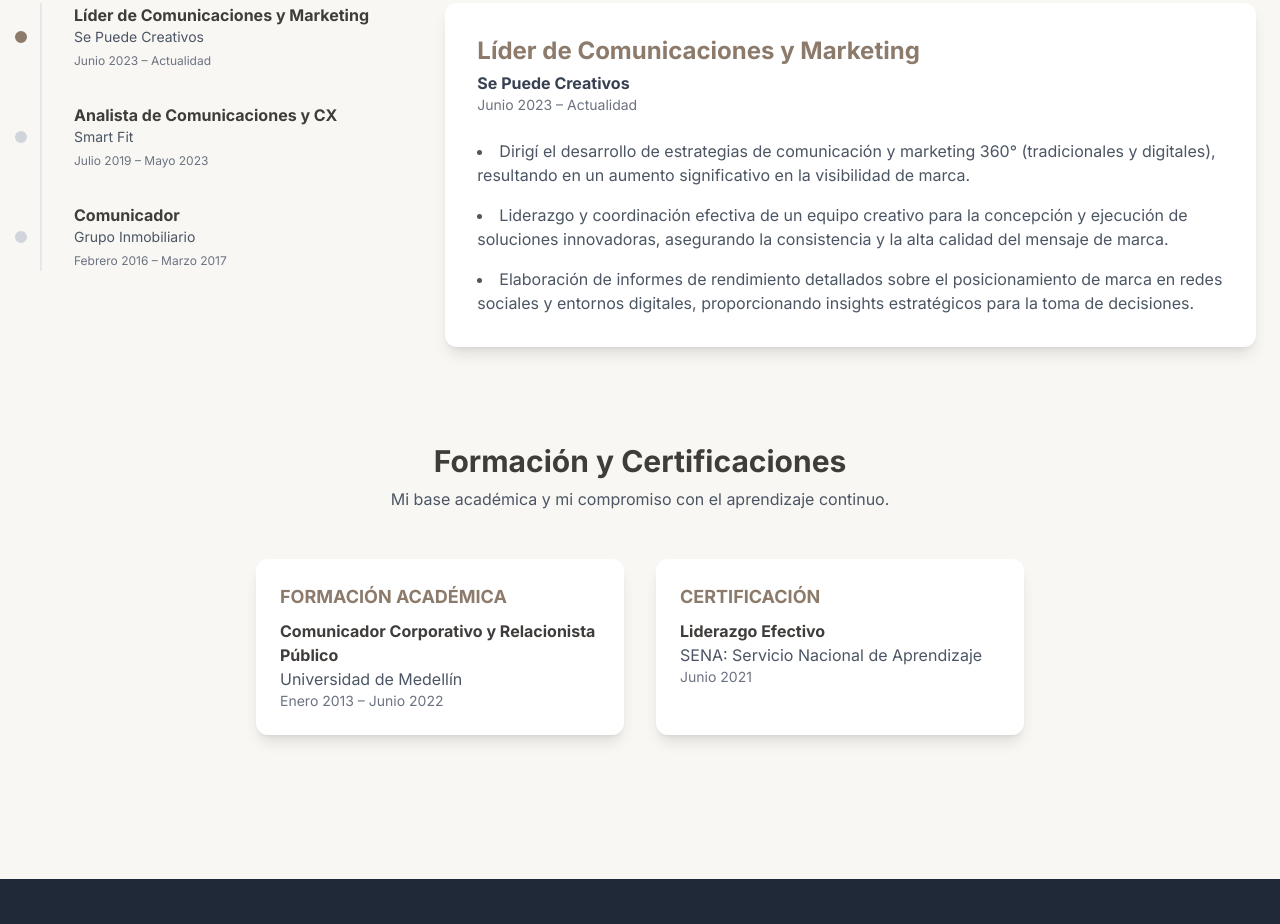
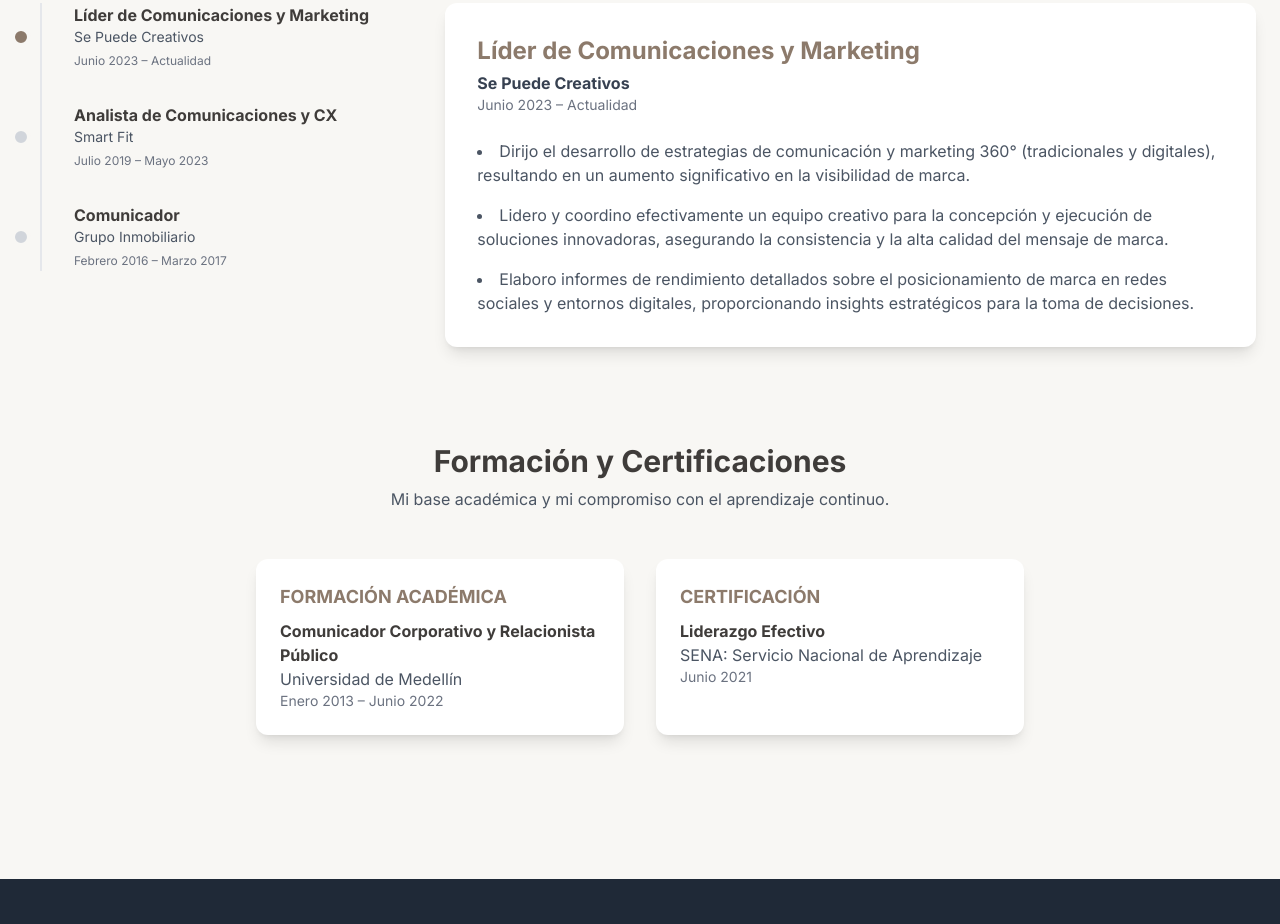
Before and after one commit to ceosm/CV-Sebasti-n-Meneses-Olano, a plain HTML site: page index.html in a window 1280 px wide. Shown: the part 1508-2432 px from the top of the page. Drawn offline with nearby package versions, Linux system fonts and the light colour scheme.

Commit message:
Update index.html
Correccion de Responsabilidades en experiencia

```diff
--- a/index.html
+++ b/index.html
@@ -196,9 +196,9 @@
                     role: 'Líder de Comunicaciones y Marketing',
                     period: 'Junio 2023 – Actualidad',
                     details: [
-                        'Dirigí el desarrollo de estrategias de comunicación y marketing 360° (tradicionales y digitales), resultando en un aumento significativo en la visibilidad de marca.',
-                        'Liderazgo y coordinación efectiva de un equipo creativo para la concepción y ejecución de soluciones innovadoras, asegurando la consistencia y la alta calidad del mensaje de marca.',
-                        'Elaboración de informes de rendimiento detallados sobre el posicionamiento de marca en redes sociales y entornos digitales, proporcionando insights estratégicos para la toma de decisiones.'
+                        'Dirijo el desarrollo de estrategias de comunicación y marketing 360° (tradicionales y digitales), resultando en un aumento significativo en la visibilidad de marca.',
+                        'Lidero y coordino efectivamente un equipo creativo para la concepción y ejecución de soluciones innovadoras, asegurando la consistencia y la alta calidad del mensaje de marca.',
+                        'Elaboro informes de rendimiento detallados sobre el posicionamiento de marca en redes sociales y entornos digitales, proporcionando insights estratégicos para la toma de decisiones.'
                     ]
                 },
                 {
@@ -210,7 +210,7 @@
                         'Lideré la redacción y gestión de respuestas a PQRS, transformando la gestión de crisis en oportunidades de fidelización y mejora del servicio.',
                         'Administré y optimicé el uso de herramientas de CRM y Marketing Cloud para segmentación, automatización de comunicaciones y seguimiento de la satisfacción del público.',
                         'Responsable de la creación estratégica de contenido y copywriting para las publicaciones en redes sociales, alineando la voz de la marca con los objetivos de mercadeo.',
-                        'Generación constante de reportes de satisfacción y desarrollo de estrategias de servicio al cliente basadas en datos.'
+                        'Generé constantemete reportes de satisfacción y desarrollo de estrategias de servicio al cliente basadas en datos.'
                     ]
                 },
                 {
```
